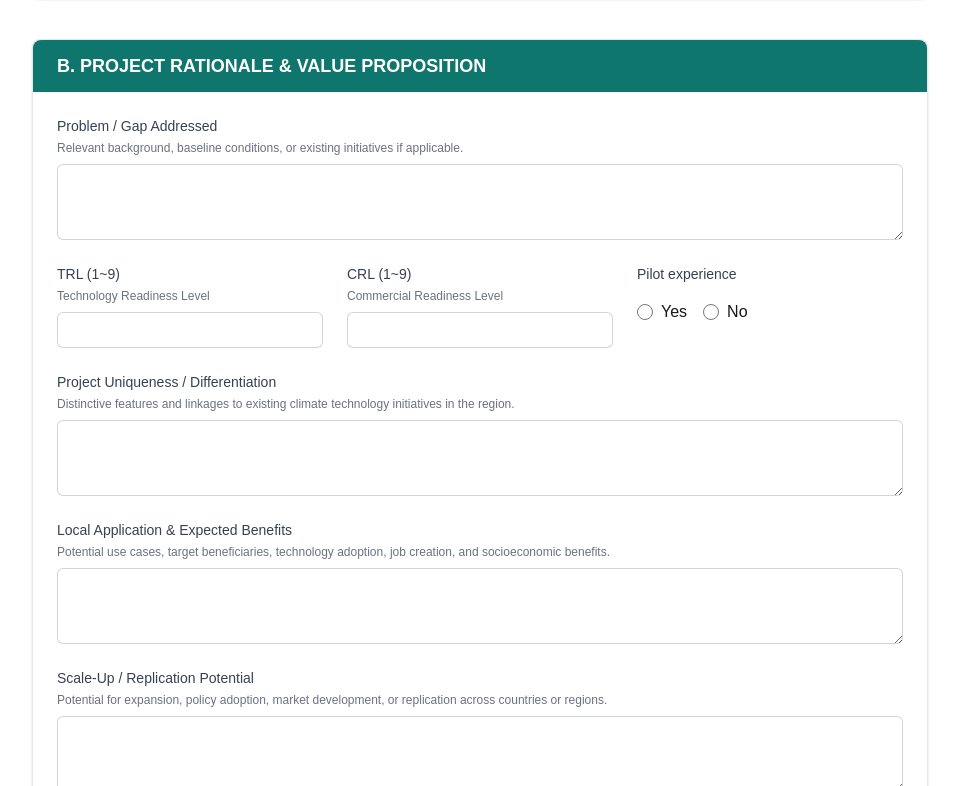
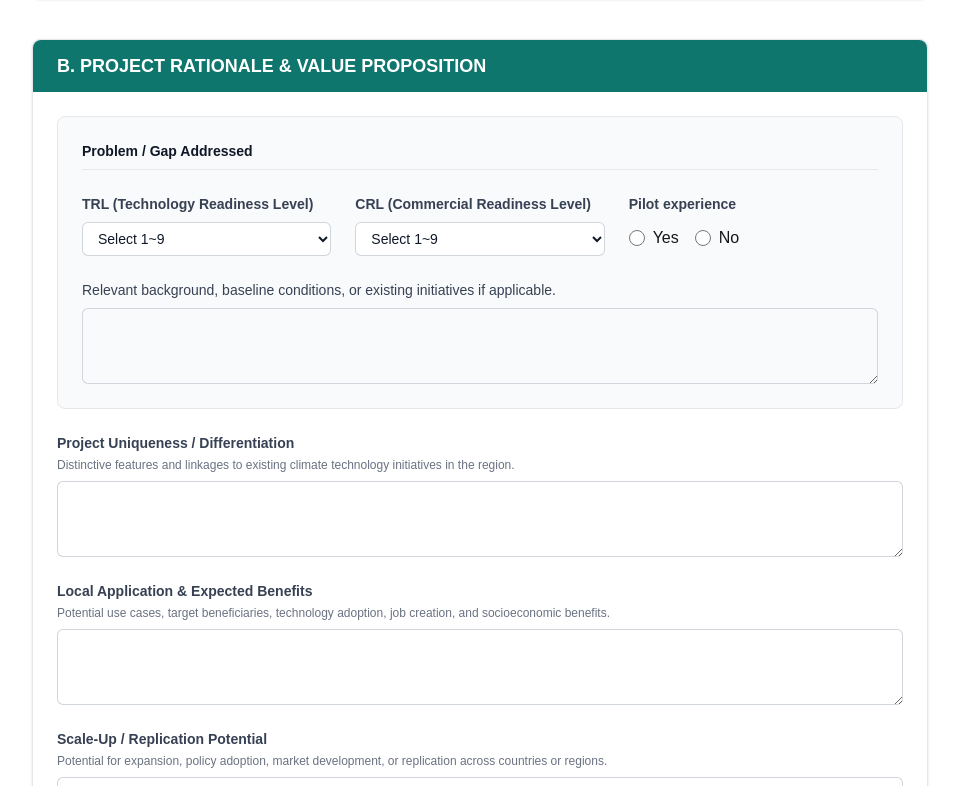
Before and after one commit to LzLLC2022/CPMS, a Next.js app: page /proposal/registration in a window 1280 px wide. Shown: the part 1214-2000 px from the top of the page, without its empty margins (160-1119 px from the left). Built offline with nearby package versions, Linux system fonts and the light colour scheme.

Commit message:
Restructure Problem/Gap Addressed section, change TRL/CRL to selects, and bold major labels in Section B

```diff
--- a/src/app/proposal/registration/page.tsx
+++ b/src/app/proposal/registration/page.tsx
@@ -171,26 +171,31 @@ export default function ProposalRegistrationPage() {
             <h3 className="text-white font-bold text-lg">B. PROJECT RATIONALE & VALUE PROPOSITION</h3>
           </div>
           <div className="p-6 space-y-6">
-            <div>
-              <label className="block text-sm font-medium text-gray-700">Problem / Gap Addressed</label>
-              <p className="text-xs text-gray-500 mt-1 mb-2">Relevant background, baseline conditions, or existing initiatives if applicable.</p>
-              <textarea rows={3} className="mt-2 block w-full rounded-md border-0 py-2 px-3 text-gray-900 ring-1 ring-inset ring-gray-300 focus:ring-2 focus:ring-inset focus:ring-primary-600 sm:text-sm outline-none" required></textarea>
-            </div>
+            <div className="bg-gray-50 p-6 rounded-lg border border-gray-200 space-y-6">
+              <h4 className="text-sm font-bold text-gray-900 border-b border-gray-200 pb-2">Problem / Gap Addressed</h4>
 
               <div className="grid grid-cols-1 md:grid-cols-3 gap-6">
                 <div>
-                <label className="block text-sm font-medium text-gray-700">TRL (1~9)</label>
-                <p className="text-xs text-gray-500 mt-1">Technology Readiness Level</p>
-                <input type="number" min="1" max="9" className="mt-2 block w-full rounded-md border-0 py-2 px-3 text-gray-900 ring-1 ring-inset ring-gray-300 focus:ring-2 focus:ring-inset focus:ring-primary-600 sm:text-sm outline-none" required />
+                  <label className="block text-sm font-bold text-gray-700">TRL (Technology Readiness Level)</label>
+                  <select className="mt-2 block w-full rounded-md border-0 py-2 px-3 text-gray-900 ring-1 ring-inset ring-gray-300 focus:ring-2 focus:ring-inset focus:ring-primary-600 sm:text-sm outline-none bg-white" required>
+                    <option value="">Select 1~9</option>
+                    {[1, 2, 3, 4, 5, 6, 7, 8, 9].map((n) => (
+                      <option key={n} value={n}>{n}</option>
+                    ))}
+                  </select>
                 </div>
                 <div>
-                <label className="block text-sm font-medium text-gray-700">CRL (1~9)</label>
-                <p className="text-xs text-gray-500 mt-1">Commercial Readiness Level</p>
-                <input type="number" min="1" max="9" className="mt-2 block w-full rounded-md border-0 py-2 px-3 text-gray-900 ring-1 ring-inset ring-gray-300 focus:ring-2 focus:ring-inset focus:ring-primary-600 sm:text-sm outline-none" required />
+                  <label className="block text-sm font-bold text-gray-700">CRL (Commercial Readiness Level)</label>
+                  <select className="mt-2 block w-full rounded-md border-0 py-2 px-3 text-gray-900 ring-1 ring-inset ring-gray-300 focus:ring-2 focus:ring-inset focus:ring-primary-600 sm:text-sm outline-none bg-white" required>
+                    <option value="">Select 1~9</option>
+                    {[1, 2, 3, 4, 5, 6, 7, 8, 9].map((n) => (
+                      <option key={n} value={n}>{n}</option>
+                    ))}
+                  </select>
                 </div>
                 <div>
-                <label className="block text-sm font-medium text-gray-700">Pilot experience</label>
-                <div className="flex gap-4 mt-4">
+                  <label className="block text-sm font-bold text-gray-700">Pilot experience</label>
+                  <div className="flex gap-4 mt-3">
                     <label className="flex items-center gap-2">
                       <input type="radio" name="pilot" value="Y" className="h-4 w-4 text-primary-600" required /> Yes
                     </label>
@@ -202,19 +207,25 @@ export default function ProposalRegistrationPage() {
               </div>
 
               <div>
-              <label className="block text-sm font-medium text-gray-700">Project Uniqueness / Differentiation</label>
+                <label className="block text-sm font-medium text-gray-700">Relevant background, baseline conditions, or existing initiatives if applicable.</label>
+                <textarea rows={3} className="mt-2 block w-full rounded-md border-0 py-2 px-3 text-gray-900 ring-1 ring-inset ring-gray-300 focus:ring-2 focus:ring-inset focus:ring-primary-600 sm:text-sm outline-none" required></textarea>
+              </div>
+            </div>
+
+            <div>
+              <label className="block text-sm font-bold text-gray-700">Project Uniqueness / Differentiation</label>
               <p className="text-xs text-gray-500 mt-1 mb-2">Distinctive features and linkages to existing climate technology initiatives in the region.</p>
               <textarea rows={3} className="block w-full rounded-md border-0 py-2 px-3 text-gray-900 ring-1 ring-inset ring-gray-300 focus:ring-2 focus:ring-inset focus:ring-primary-600 sm:text-sm outline-none" required></textarea>
             </div>
 
             <div>
-              <label className="block text-sm font-medium text-gray-700">Local Application & Expected Benefits</label>
+              <label className="block text-sm font-bold text-gray-700">Local Application & Expected Benefits</label>
               <p className="text-xs text-gray-500 mt-1 mb-2">Potential use cases, target beneficiaries, technology adoption, job creation, and socioeconomic benefits.</p>
               <textarea rows={3} className="block w-full rounded-md border-0 py-2 px-3 text-gray-900 ring-1 ring-inset ring-gray-300 focus:ring-2 focus:ring-inset focus:ring-primary-600 sm:text-sm outline-none" required></textarea>
             </div>
 
             <div>
-              <label className="block text-sm font-medium text-gray-700">Scale-Up / Replication Potential</label>
+              <label className="block text-sm font-bold text-gray-700">Scale-Up / Replication Potential</label>
               <p className="text-xs text-gray-500 mt-1 mb-2">Potential for expansion, policy adoption, market development, or replication across countries or regions.</p>
               <textarea rows={3} className="block w-full rounded-md border-0 py-2 px-3 text-gray-900 ring-1 ring-inset ring-gray-300 focus:ring-2 focus:ring-inset focus:ring-primary-600 sm:text-sm outline-none" required></textarea>
             </div>
```
Lines whose indentation alone changed are shown as unchanged.
